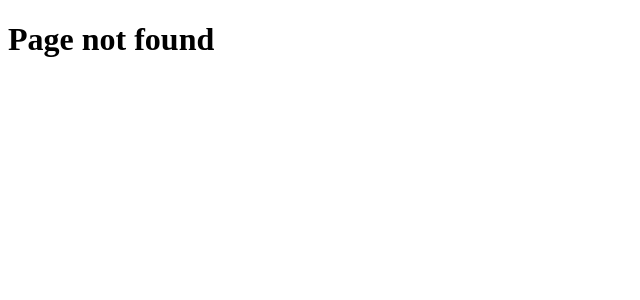
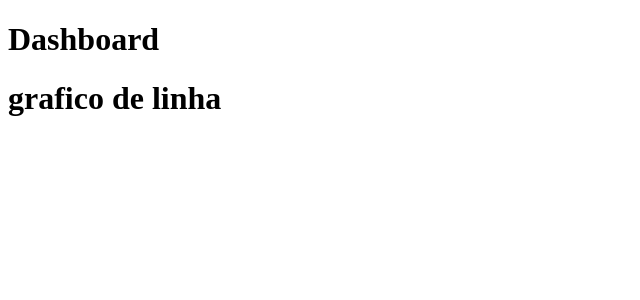
Before and after one commit to GabrielTrigueiro/routing-demo, a Next.js app: page /dashboard in a window 1280 px wide. Before the commit this address had no page. Shown: the top 300 px of the page, without its empty margins (0-640 px from the left). Built offline with nearby package versions, Linux system fonts and the light colour scheme.

Commit message:
rotas privadas

```diff
--- /dev/null
+++ b/src/app/_lib/page.tsx
@@ -0,0 +1,3 @@
+export default function PrivateRoute() {
+  return <h1>vc nao pode ver isso num navegador =)</h1>;
+}
--- /dev/null
+++ b/src/app/dashboard/page.tsx
@@ -0,0 +1,10 @@
+import LineChart from "../../components/dashboard/line-chart";
+
+export default function Dashboard() {
+  return (
+    <div>
+      <h1>Dashboard</h1>
+      <LineChart />
+    </div>
+  );
+}
--- /dev/null
+++ b/src/components/dashboard/line-chart.tsx
@@ -0,0 +1,3 @@
+export default function LineChart() {
+  return <h1>grafico de linha</h1>;
+}
```
Also changed, not shown: src/app/_lib/format-date.ts (added).
